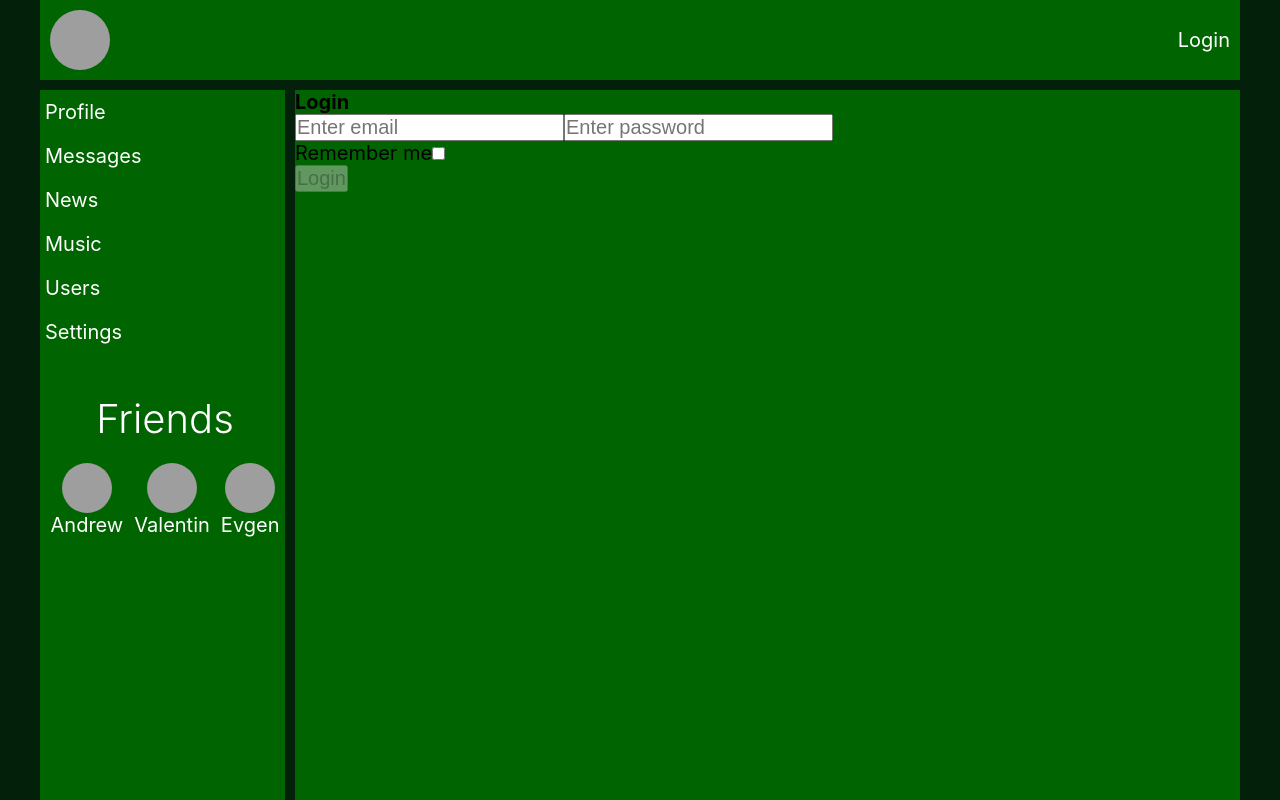
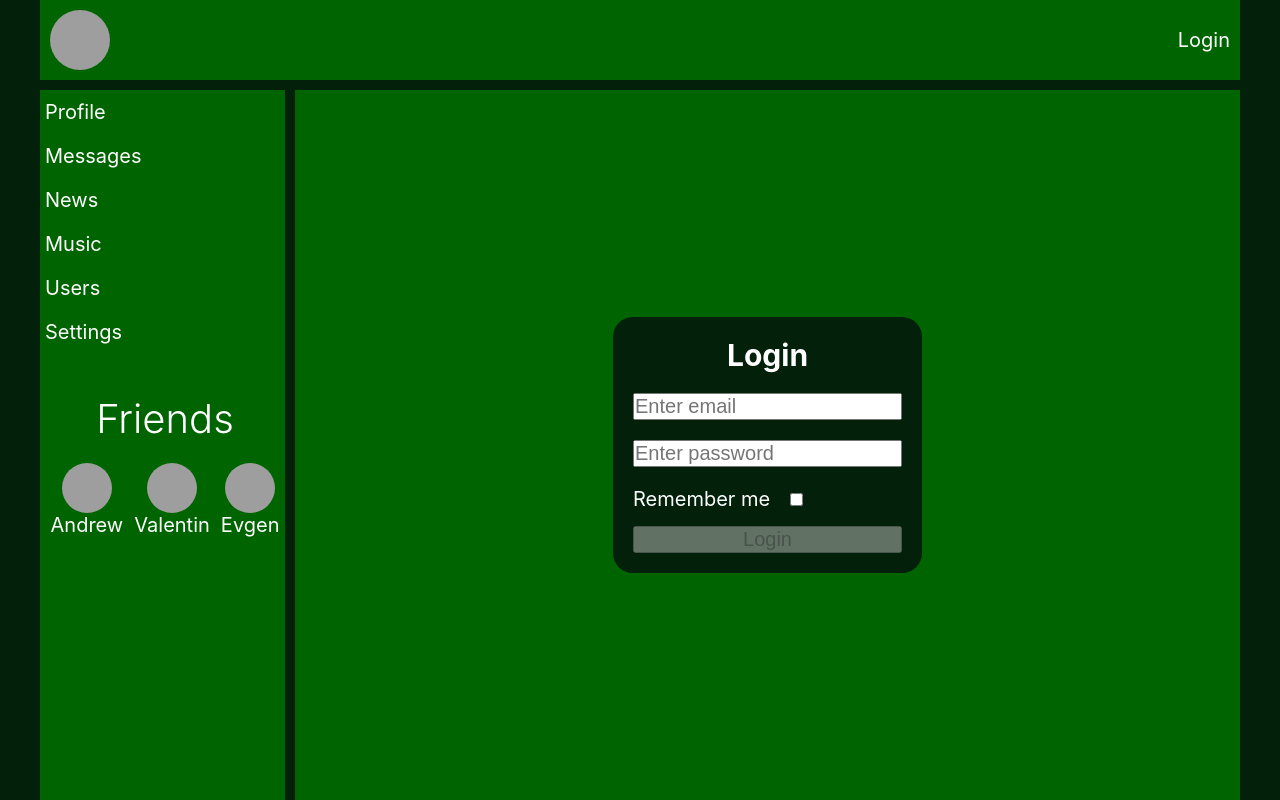
Before and after one commit to Dimdim28/Social-network-with-samurai.js-api, a React (Create React App) app: page /login in a window 1280 px wide. Built offline with nearby package versions, Linux system fonts and the light colour scheme; no server answers; grey boxes are pictures that could not be loaded.

Commit message:
Added styles to LoginForm

```diff
--- a/src/components/Login/Login.module.css
+++ b/src/components/Login/Login.module.css
@@ -0,0 +1,40 @@
+.loginPage {
+  width: 100%;
+  height: 100%;
+  display: flex;
+  align-items: center;
+  justify-content: center;
+}
+
+.loginWrapper {
+  background-color: rgb(2, 32, 10);
+  display: flex;
+  flex-direction: column;
+  align-items: center;
+  justify-content: center;
+  color: white;
+  border-radius: 20px;
+  padding: 20px;
+}
+
+.title {
+  font-size: 30px;
+  font-weight: 700;
+  margin-bottom: 20px;
+}
+
+.form {
+  display: flex;
+  flex-direction: column;
+}
+
+.input {
+  outline: none;
+  margin-bottom: 20px;
+}
+
+.rememberMe {
+  margin-bottom: 20px;
+  margin-left: 20px;
+  background-color: #fff;
+}
--- a/src/components/Login/LoginForm/index.jsx
+++ b/src/components/Login/LoginForm/index.jsx
@@ -9,12 +9,13 @@ const LoginForm = (props) => {
   };
   return (
     <div className={styles.loginWrapper}>
-      <h2>Login</h2>
+      <h2 className={styles.title}>Login</h2>
       <Form
         onSubmit={onSubmit}
         render={({ handleSubmit, submitting, invalid }) => (
           <form className={styles.form} onSubmit={handleSubmit}>
             <Field
+              className={styles.input}
               validate={formHelpers.composeValidators(
                 formHelpers.required,
                 formHelpers.emailValidation
@@ -25,6 +26,7 @@ const LoginForm = (props) => {
               component="input"
             />
             <Field
+              className={styles.input}
               validate={formHelpers.required}
               autoComplete={"current-password"}
               name={"password"}
@@ -34,7 +36,12 @@ const LoginForm = (props) => {
             />
             <div className="">
               <label htmlFor="rememberMe">Remember me</label>
-              <Field name="rememberMe" component={"input"} type={"checkbox"} />
+              <Field
+                className={styles.rememberMe}
+                name="rememberMe"
+                component={"input"}
+                type={"checkbox"}
+              />
             </div>
             {props.error && (
               <span className={styles.generalError}> {props.error} </span>
```
